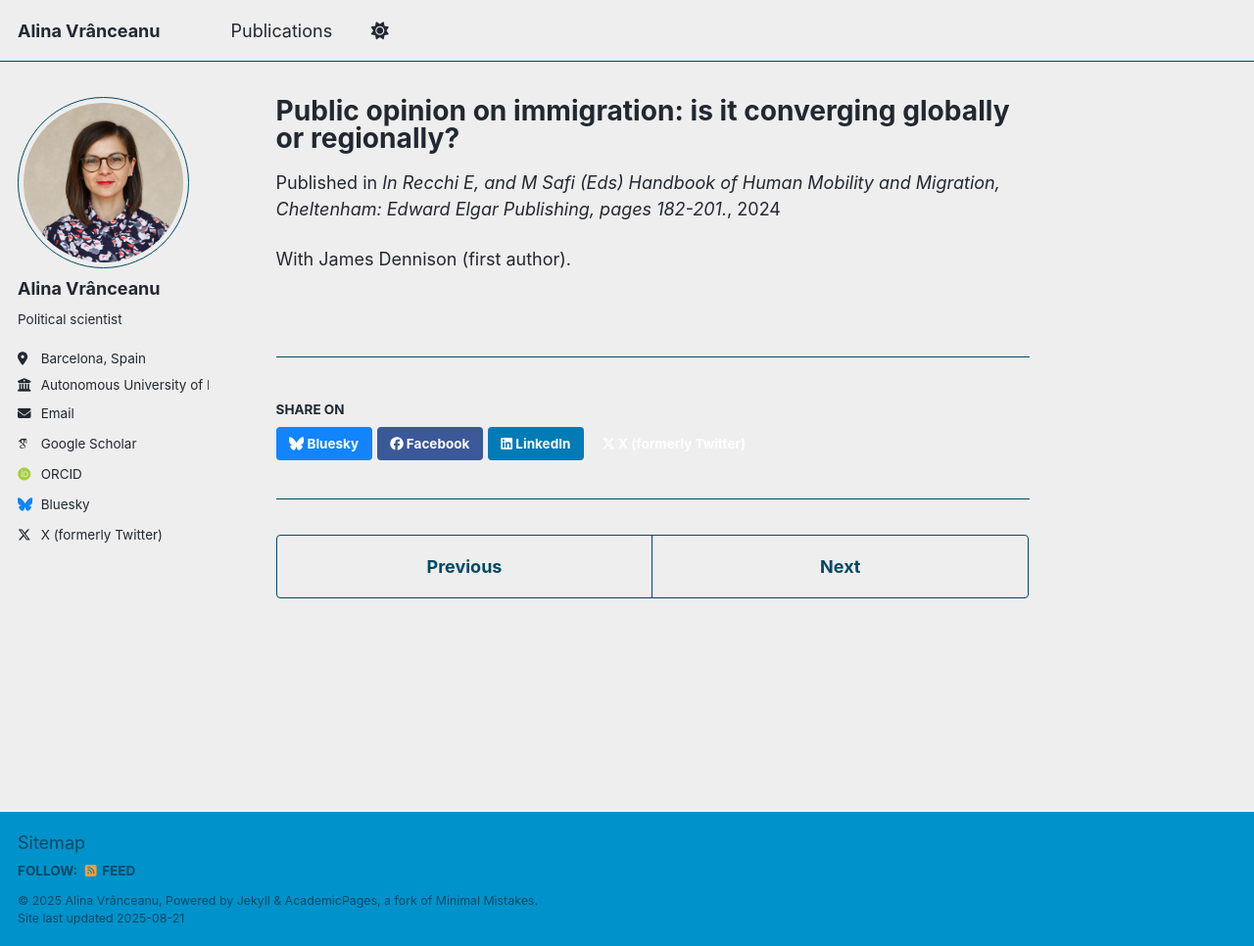
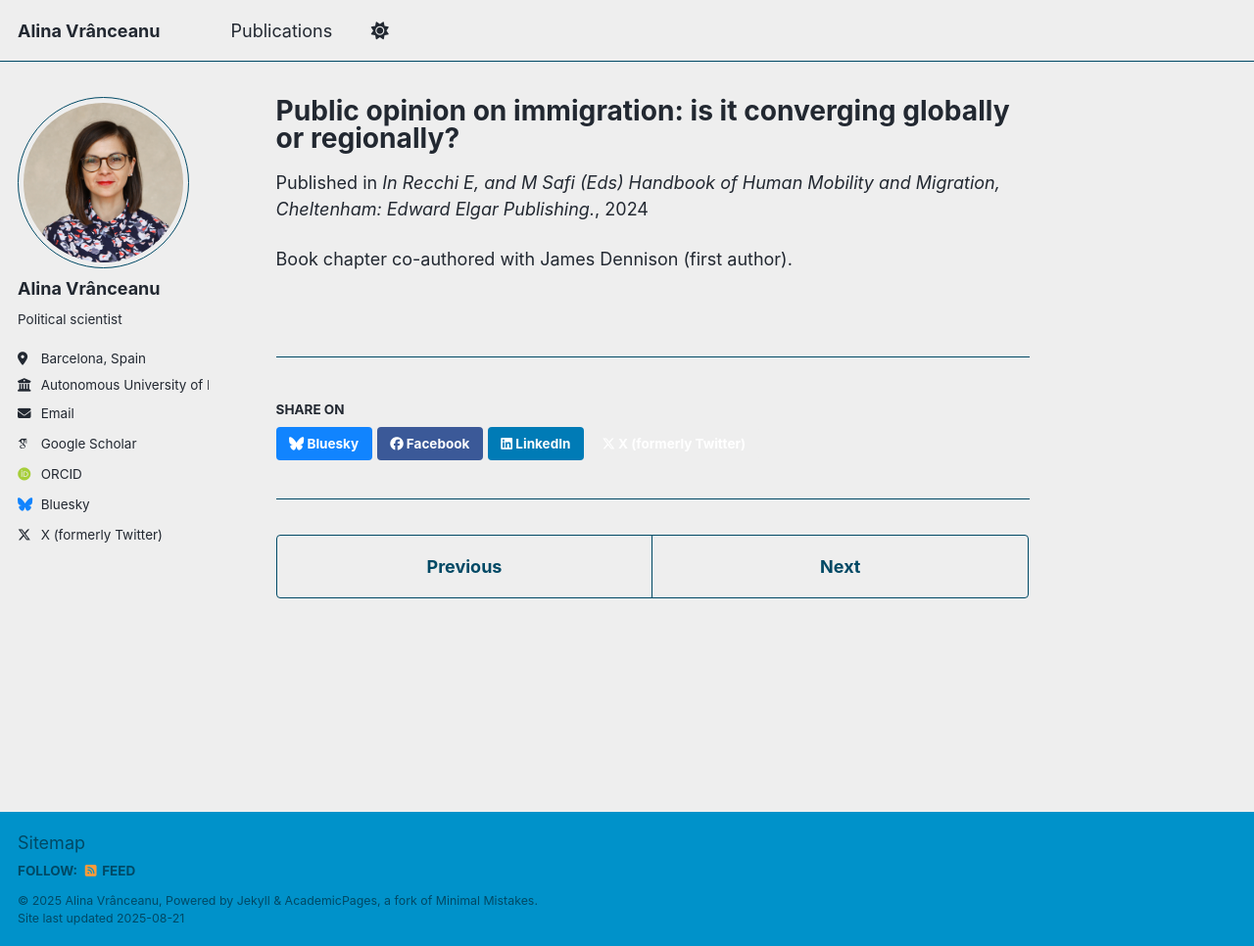
Before and after one commit to alinavranceanu/alinavranceanu.github.io, a Jekyll site: the page built from _publications/2024-Dennison-Vranceanu.md, in a window 1280 px wide and 966 px high. Shown: the whole window at 98% size. Built offline with Jekyll 4.4.1, drawn with Linux system fonts in a browser that asks for light colours; some web fonts are replaced; a script that is not in the unit is left out.

Commit message:
Update 2024-Dennison-Vranceanu.md

```diff
--- a/_publications/2024-Dennison-Vranceanu.md
+++ b/_publications/2024-Dennison-Vranceanu.md
@@ -4,7 +4,7 @@ collection: publications
 category: books
 permalink: /publication/2024-Dennison-Vranceanu
 date: 2024-01-01
-venue: 'In Recchi E, and M Safi (Eds) Handbook of Human Mobility and Migration, Cheltenham: Edward Elgar Publishing, pages 182-201.'
+venue: 'In Recchi E, and M Safi (Eds) Handbook of Human Mobility and Migration, Cheltenham: Edward Elgar Publishing.'
 ---
 
-With James Dennison (first author).
+Book chapter co-authored with James Dennison (first author).
```
